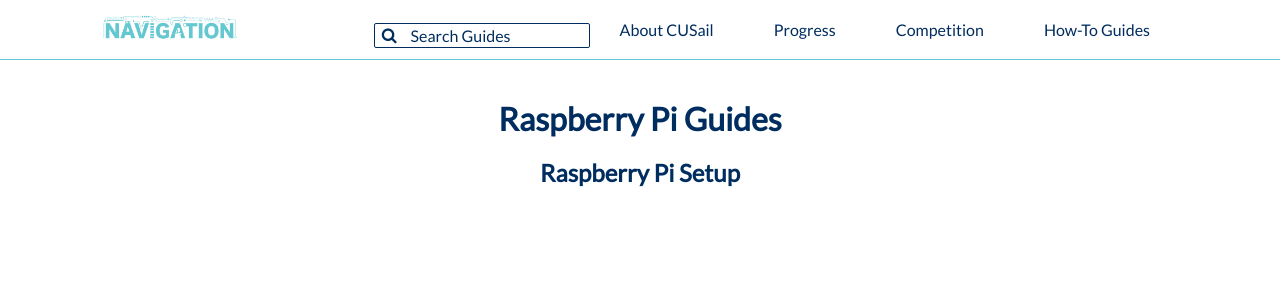
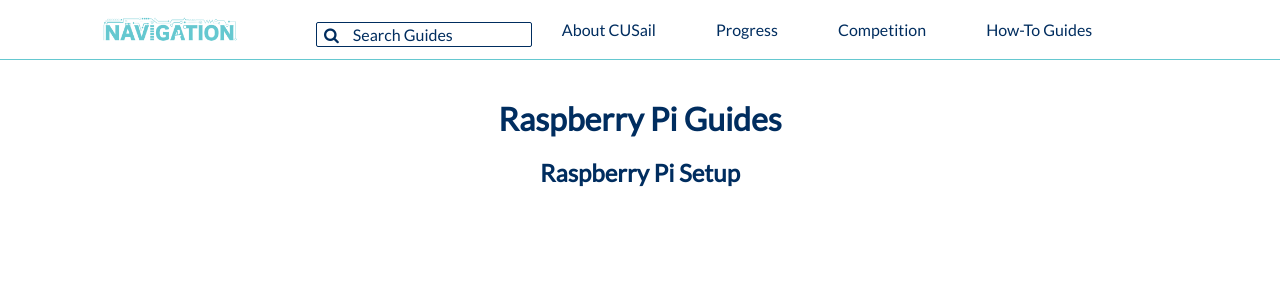
Before and after one commit to CUSail-Navigation/intrasite, a Jekyll site: the page built from _posts/2020-03-29-pi.md, in a window 1280 px wide. Shown: the top 300 px of the page. Built offline with Jekyll 4.4.1, drawn with Linux system fonts in a browser that asks for light colours.

Commit message:
trying to center nav bar

```diff
--- a/css/master.css
+++ b/css/master.css
@@ -42,7 +42,7 @@
   height: 90%;
   width: 20%;
   float: left;
-  align-content: flex-start;
+  align-content: center;
   justify-content: left;
   font-weight: bold;
 }
@@ -78,6 +78,12 @@
   background-color: #e7e7e7;
   border-radius: 15px;
   text-decoration: none;
+}
+
+.main_nav {
+  display: flex;
+  flex-direction: row;
+  align-items: center;
 }
 
 .main_nav li:hover .subnav {
@@ -252,6 +258,7 @@
   margin-top: 15px;
   margin-left: 1.5vw;
   margin-right: 1.5vw;
+  border-radius: 30px;
 }
 
 #guides_layout a h4 {
@@ -267,9 +274,8 @@
   transition: 0.5s;
 }
 
-#guides_layout a img:hover {
-  width: 175px;
-  height: 175px;
+#guides_layout a:hover {
+  background-color: #e7e7e7;
 }
 
 /* end index.html requirements */
```
